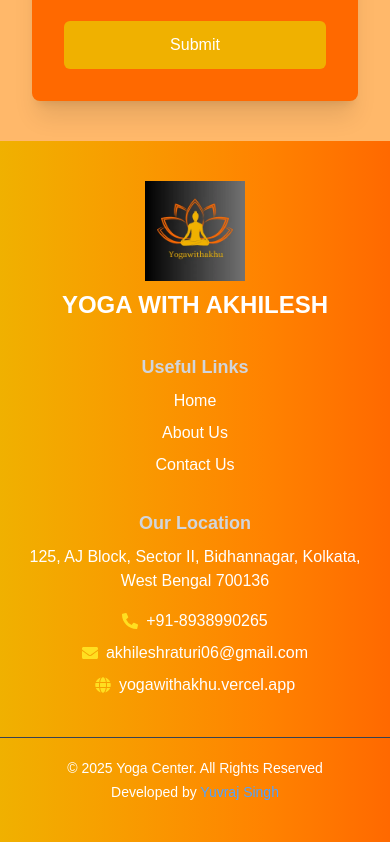
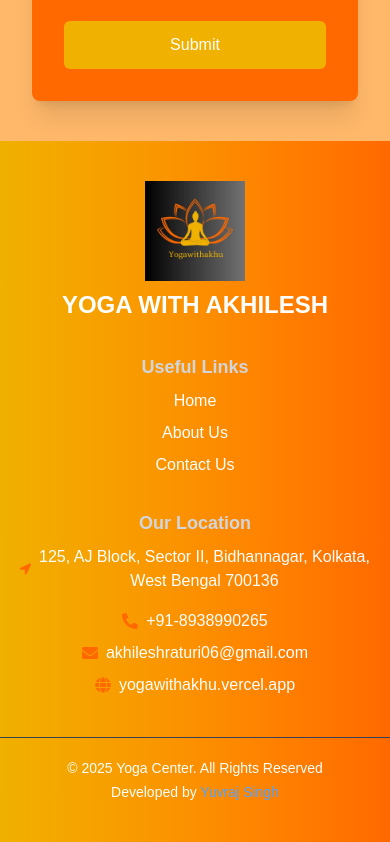
Before and after one commit to YuvrajSingh9617/yogawithakhu, a Next.js app: page / in a window 390 px wide. Shown: the part 4286-5128 px from the top of the page. Built offline with nearby package versions, Linux system fonts and the light colour scheme.

Commit message:
14-04-2025 06-04 Commit

```diff
--- a/app/_Component/footer.js
+++ b/app/_Component/footer.js
@@ -1,4 +1,4 @@
-import { FaPhoneAlt, FaEnvelope, FaGlobe } from "react-icons/fa";
+import { FaLocationArrow, FaPhoneAlt, FaEnvelope, FaGlobe } from "react-icons/fa";
 import Link from 'next/link';
 import Image from 'next/image';
 import Logo from '@/public/logo/logo.webp';
@@ -51,25 +51,27 @@
                 {/* Right Section */}
                 <div className="text-center md:text-left">
                     <h3 className="text-lg font-semibold text-gray-300">Our Location</h3>
-                    <p className="mt-2">
+                    <p className="mt-2 flex items-center gap-2">
+                        <FaLocationArrow
+                            className="md:text-yellow-300 text-orange-500" />
                         125, AJ Block, Sector II, Bidhannagar, Kolkata, West Bengal 700136
                     </p>
                     <div className="mt-4 space-y-2">
                         <p className="flex items-center justify-center md:justify-start gap-2">
                             <Link rel="preload" href="tel:+918938990265" className="flex items-center gap-2 hover:no-underline">
-                                <FaPhoneAlt className="text-yellow-300" />
+                                <FaPhoneAlt className="md:text-yellow-300 text-orange-500" />
                                 +91-8938990265
                             </Link>
                         </p>
                         <p className="flex items-center justify-center md:justify-start gap-2">
                             <Link rel="preload" href="mailto:akhileshraturi06@gmail.com" className="flex items-center gap-2 hover:no-underline">
-                                <FaEnvelope className="text-yellow-300" />
+                                <FaEnvelope className="md:text-yellow-300 text-orange-500" />
                                 akhileshraturi06@gmail.com
                             </Link>
                         </p>
                         <p className="flex items-center justify-center md:justify-start gap-2">
                             <Link href="https://yogawithakhu.vercel.app" target="_blank" rel="noopener noreferrer preload" className="flex items-center gap-2 hover:no-underline">
-                                <FaGlobe className="text-yellow-300" />
+                                <FaGlobe className="md:text-yellow-300 text-orange-500" />
                                 yogawithakhu.vercel.app
                             </Link>
                         </p>
```
